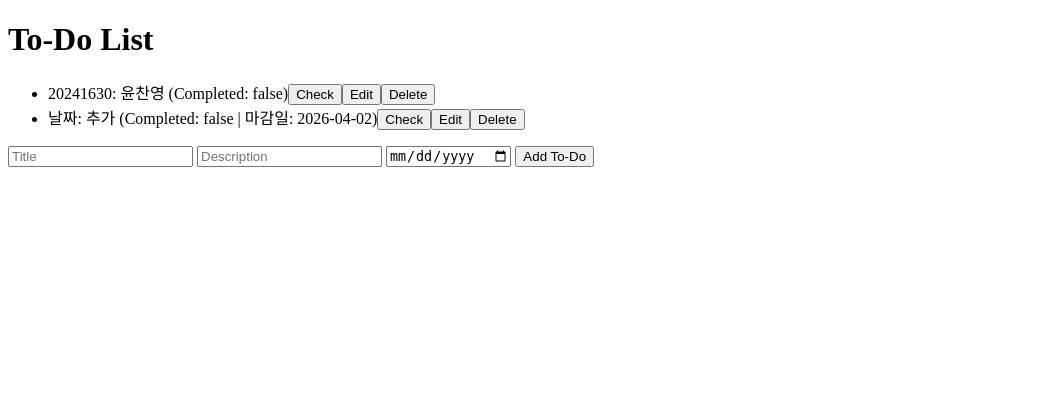
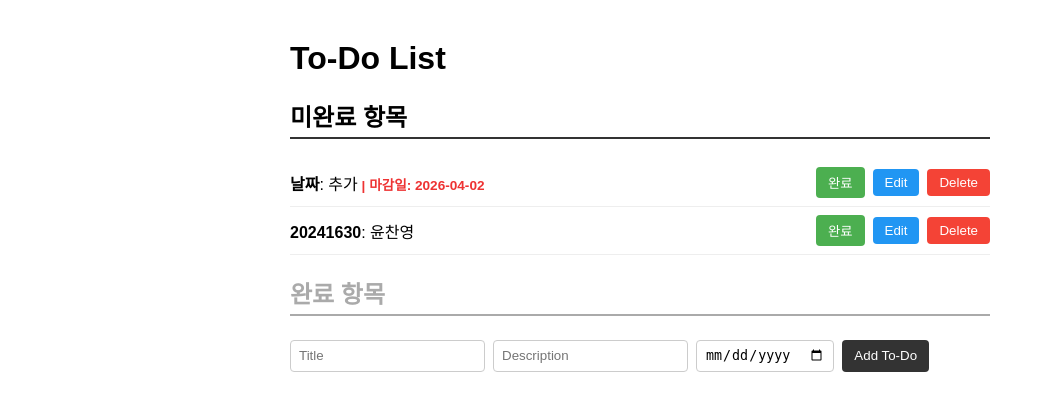
Before and after one commit to ychanyoung/FastApi-Todos, a FastAPI app: page / in a window 1280 px wide. Shown: the top 411 px of the page, without its empty margins (0-1045 px from the left). Run offline with FastAPI, Linux system fonts and the light colour scheme.

Commit message:
정렬 기능 추가

```diff
--- a/fastapi-app/templates/index.html
+++ b/fastapi-app/templates/index.html
@@ -4,44 +4,102 @@
     <meta charset="UTF-8">
     <meta name="viewport" content="width=device-width, initial-scale=1.0">
     <title>To-Do List</title>
+    <style>
+        body { font-family: sans-serif; max-width: 700px; margin: 40px auto; padding: 0 16px; }
+        h2 { border-bottom: 2px solid #333; padding-bottom: 4px; }
+        h2.completed-title { border-color: #aaa; color: #aaa; }
+        ul { list-style: none; padding: 0; }
+        li { display: flex; align-items: center; gap: 8px; padding: 8px 0; border-bottom: 1px solid #eee; }
+        li.completed span.text { text-decoration: line-through; color: #aaa; }
+        .due-date { font-size: 0.85em; color: #888; }
+        .due-overdue { color: #e33; font-weight: bold; }
+        form { display: flex; gap: 8px; flex-wrap: wrap; margin-top: 24px; }
+        input { padding: 6px 8px; border: 1px solid #ccc; border-radius: 4px; }
+        button { padding: 6px 12px; border: none; border-radius: 4px; cursor: pointer; }
+        .btn-check { background: #4caf50; color: #fff; }
+        .btn-edit { background: #2196f3; color: #fff; }
+        .btn-delete { background: #f44336; color: #fff; }
+        .btn-submit { background: #333; color: #fff; }
+    </style>
 </head>
 <body>
     <h1>To-Do List</h1>
-    <ul id="todo-list"></ul>
+
+    <h2>미완료 항목</h2>
+    <ul id="todo-incomplete"></ul>
+
+    <h2 class="completed-title">완료 항목</h2>
+    <ul id="todo-complete"></ul>
+
     <form id="todo-form">
         <input type="text" id="title" placeholder="Title" required>
         <input type="text" id="description" placeholder="Description" required>
         <input type="date" id="due_date">
-        <button type="submit">Add To-Do</button>
+        <button type="submit" class="btn-submit">Add To-Do</button>
     </form>
     <script>
-        async function fetchTodos() {
-            const response = await fetch('/todos');
-            const todos = await response.json();
-            const todoList = document.getElementById('todo-list');
-            todoList.innerHTML = '';
-            todos.forEach(todo => {
+        function sortByDueDate(todos) {
+            return todos.slice().sort((a, b) => {
+                if (!a.due_date && !b.due_date) return 0;
+                if (!a.due_date) return 1;
+                if (!b.due_date) return -1;
+                return a.due_date.localeCompare(b.due_date);
+            });
+        }
+
+        function renderTodoItem(todo) {
             const li = document.createElement('li');
-                const dueText = todo.due_date ? ` | 마감일: ${todo.due_date}` : '';
-                li.textContent = `${todo.title}: ${todo.description} (Completed: ${todo.completed}${dueText})`;
+            if (todo.completed) li.classList.add('completed');
+
+            const today = new Date().toISOString().slice(0, 10);
+            let dueText = '';
+            let dueClass = 'due-date';
+            if (todo.due_date) {
+                dueText = ` | 마감일: ${todo.due_date}`;
+                if (!todo.completed && todo.due_date < today) dueClass += ' due-overdue';
+            }
+
+            const textSpan = document.createElement('span');
+            textSpan.className = 'text';
+            textSpan.style.flex = '1';
+            textSpan.innerHTML = `<strong>${todo.title}</strong>: ${todo.description}<span class="${dueClass}">${dueText}</span>`;
 
             const checkButton = document.createElement('button');
-                checkButton.textContent = 'Check';
+            checkButton.className = 'btn-check';
+            checkButton.textContent = todo.completed ? '취소' : '완료';
             checkButton.onclick = () => toggleComplete(todo);
 
             const editButton = document.createElement('button');
+            editButton.className = 'btn-edit';
             editButton.textContent = 'Edit';
             editButton.onclick = () => editTodo(todo.id);
 
             const deleteButton = document.createElement('button');
+            deleteButton.className = 'btn-delete';
             deleteButton.textContent = 'Delete';
             deleteButton.onclick = () => deleteTodo(todo.id);
 
+            li.appendChild(textSpan);
             li.appendChild(checkButton);
             li.appendChild(editButton);
             li.appendChild(deleteButton);
-                todoList.appendChild(li);
-            });
+            return li;
+        }
+
+        async function fetchTodos() {
+            const response = await fetch('/todos');
+            const todos = await response.json();
+
+            const incomplete = sortByDueDate(todos.filter(t => !t.completed));
+            const complete = sortByDueDate(todos.filter(t => t.completed));
+
+            const incompleteList = document.getElementById('todo-incomplete');
+            const completeList = document.getElementById('todo-complete');
+            incompleteList.innerHTML = '';
+            completeList.innerHTML = '';
+
+            incomplete.forEach(todo => incompleteList.appendChild(renderTodoItem(todo)));
+            complete.forEach(todo => completeList.appendChild(renderTodoItem(todo)));
         }
 
         async function toggleComplete(todo) {
```
Lines whose indentation alone changed are shown as unchanged.
